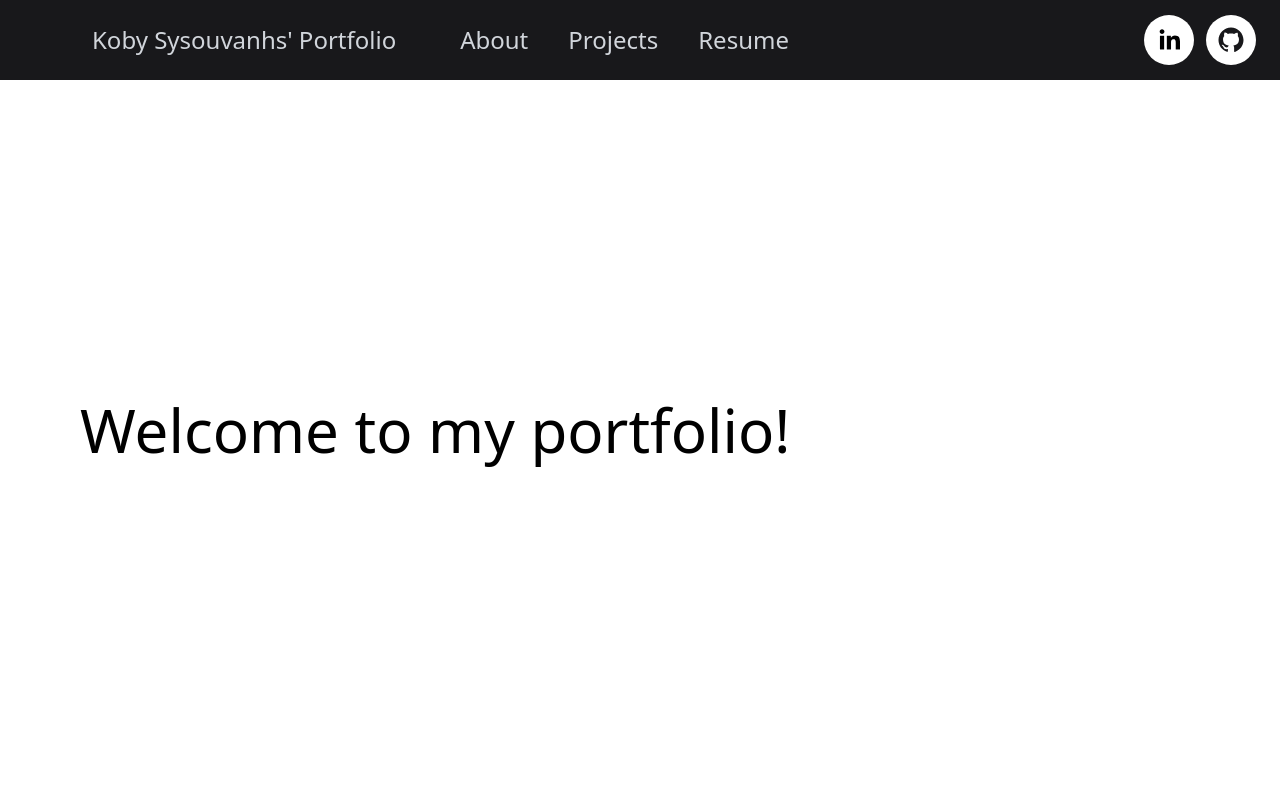
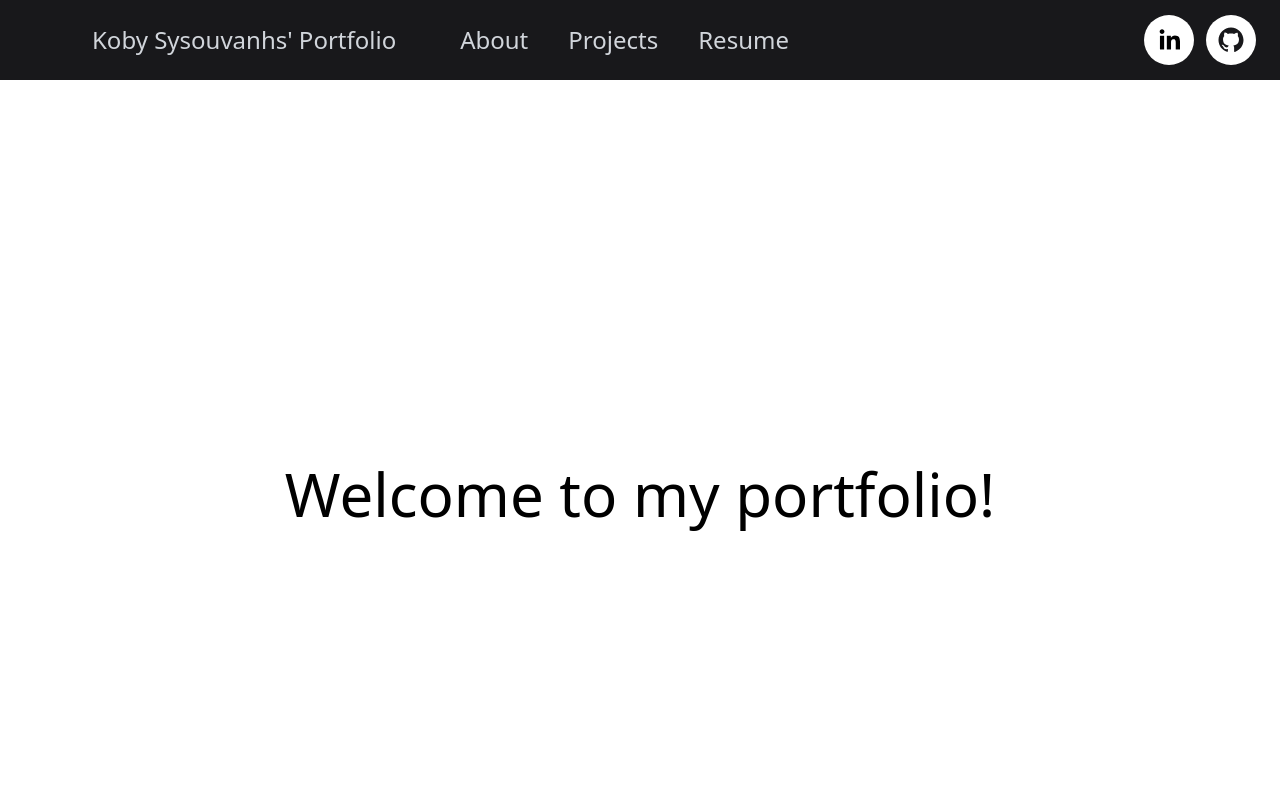
Before and after one commit to kobysysouvanh/portfolio, a React (Create React App) app: page / in a window 1280 px wide. Shown: the top 800 px of the page. Built offline with nearby package versions, Linux system fonts and the light colour scheme.

Commit message:
fixed welcome message

```diff
--- a/src/components/Home.js
+++ b/src/components/Home.js
@@ -2,7 +2,7 @@ import React from 'react'
 
 function Home() {
     return (
-        <div className="text-6xl flex pl-20 py-40">
+        <div className="text-6xl flex py-56 justify-center">
             Welcome to my portfolio!
         </div>
     )
```
